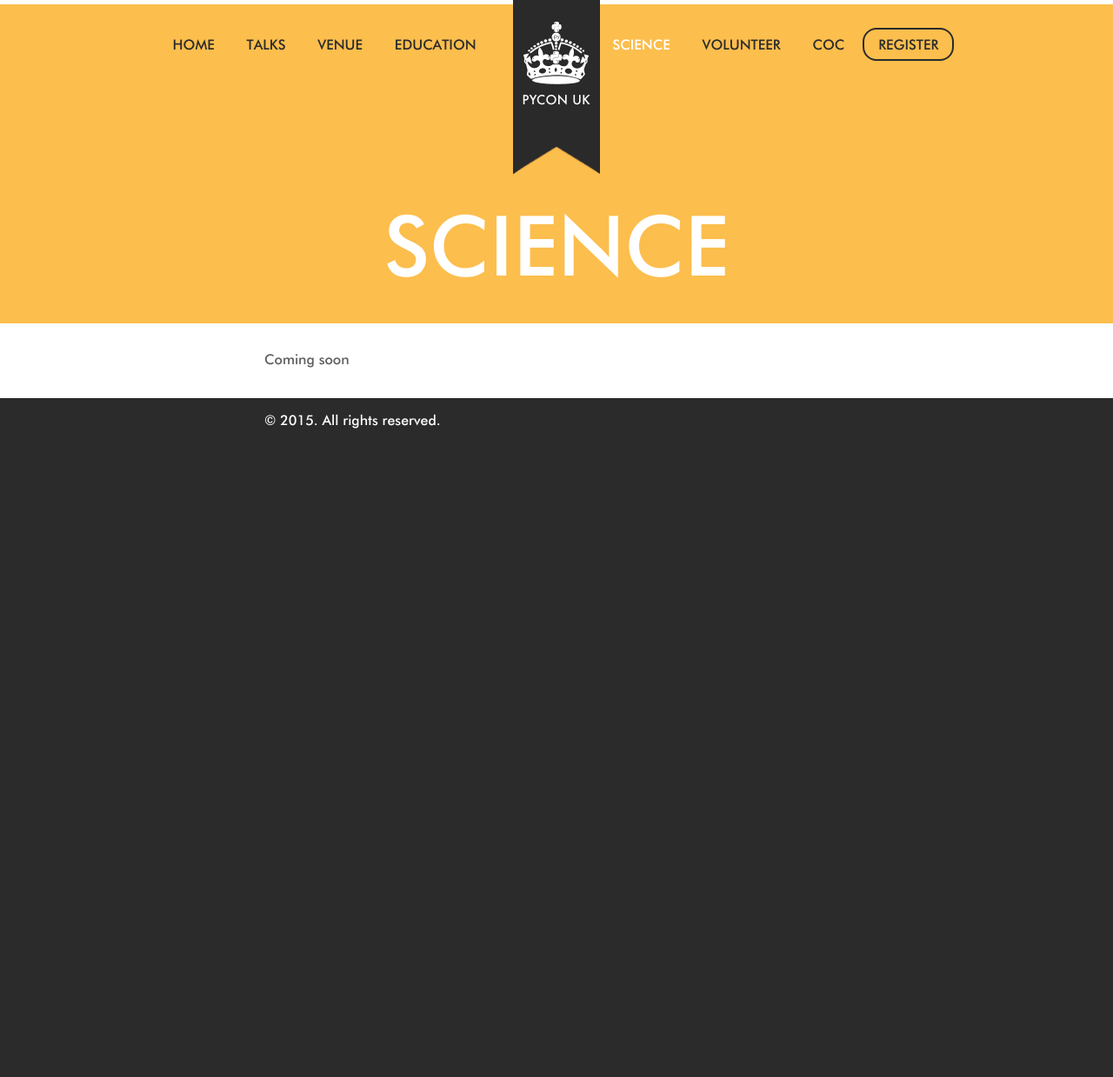
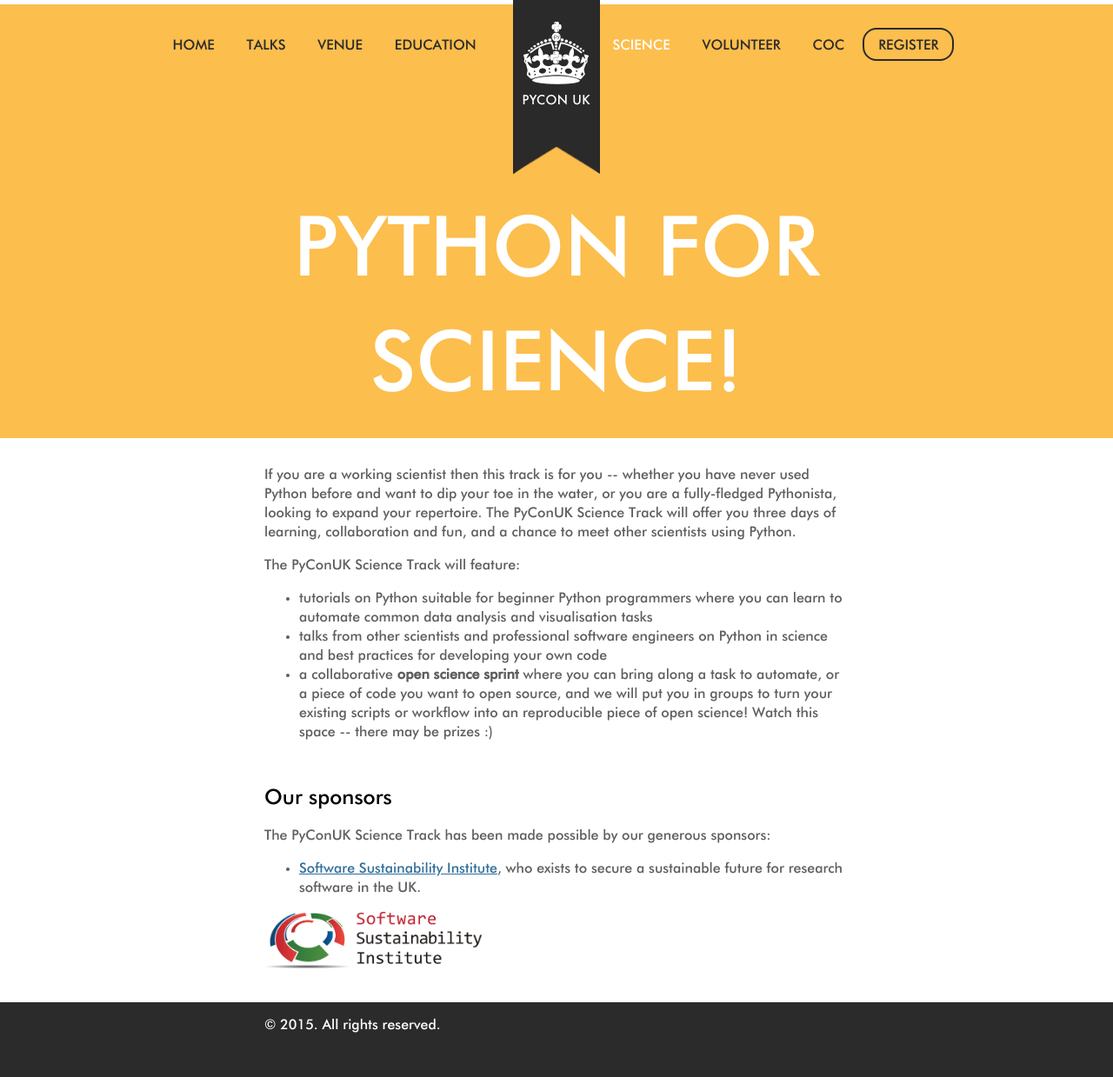
Before and after one commit to PyconUK/2015.pyconuk.org, a Jekyll site: the page built from science/index.html, in a window 1280 px wide. Shown: the whole page at 87% size. Built offline with Jekyll 4.4.1, drawn with Linux system fonts in a browser that asks for light colours; before the commit the page ends 900 px from its top, so only the background shows below that.

Commit message:
First draft of science track announcement.

```diff
--- a/science/index.html
+++ b/science/index.html
@@ -7,7 +7,7 @@ body_class_hack: science
 <div class="intro">
     <div class="column_intro">
         <div class="textblock">
-            <h1 class="huge">Science</h1>
+            <h1 class="huge">Python for science!</h1>
         </div>
     </div>
 </div>
@@ -16,7 +16,26 @@ body_class_hack: science
     <div class="content">
         <div class="column_content">
             <div class="textblock">
-                <p>Coming soon</p>
+            <p>If you are a working scientist then this track is for you -- whether you have never used Python before and want to dip your toe in the water, or you are a fully-fledged Pythonista, looking to expand your repertoire. The PyConUK Science Track will offer you three days of learning, collaboration and fun, and a chance to meet other scientists using Python.
+            </p>
+            <p>The PyConUK Science Track will feature:
+                <ul>
+                    <li>tutorials on Python suitable for beginner Python programmers where you can learn to automate common data analysis and visualisation tasks</li>
+                    <li>talks from other scientists and professional software engineers on Python in science and best practices for developing your own code</li>
+                    <li>a collaborative <strong>open science sprint</strong> where you can bring along a task to automate, or a piece of code you want to open source, and we will put you in groups to turn your existing scripts or workflow into an reproducible piece of open science!
+                    Watch this space -- there may be prizes :)</li>
+                </ul>
+                </p>
+                <h2>Our sponsors</h2>
+                <p>The PyConUK Science Track has been made possible by our generous sponsors:
+                    <ul>
+                        <li> <a href="http://software.ac.uk/">Software Sustainability Institute</a>, who exists to secure a sustainable future for research software in the UK.
+                        </li>
+                    </ul>
+                </p>
+                <p>
+                    <img src="{{site.baseurl}}/static/img/ssi-logo.png"/ width="250px">
+                </p>
             </div>
         </div>
     </div>
```
Also changed, not shown: static/img/ssi-logo.png (added).
